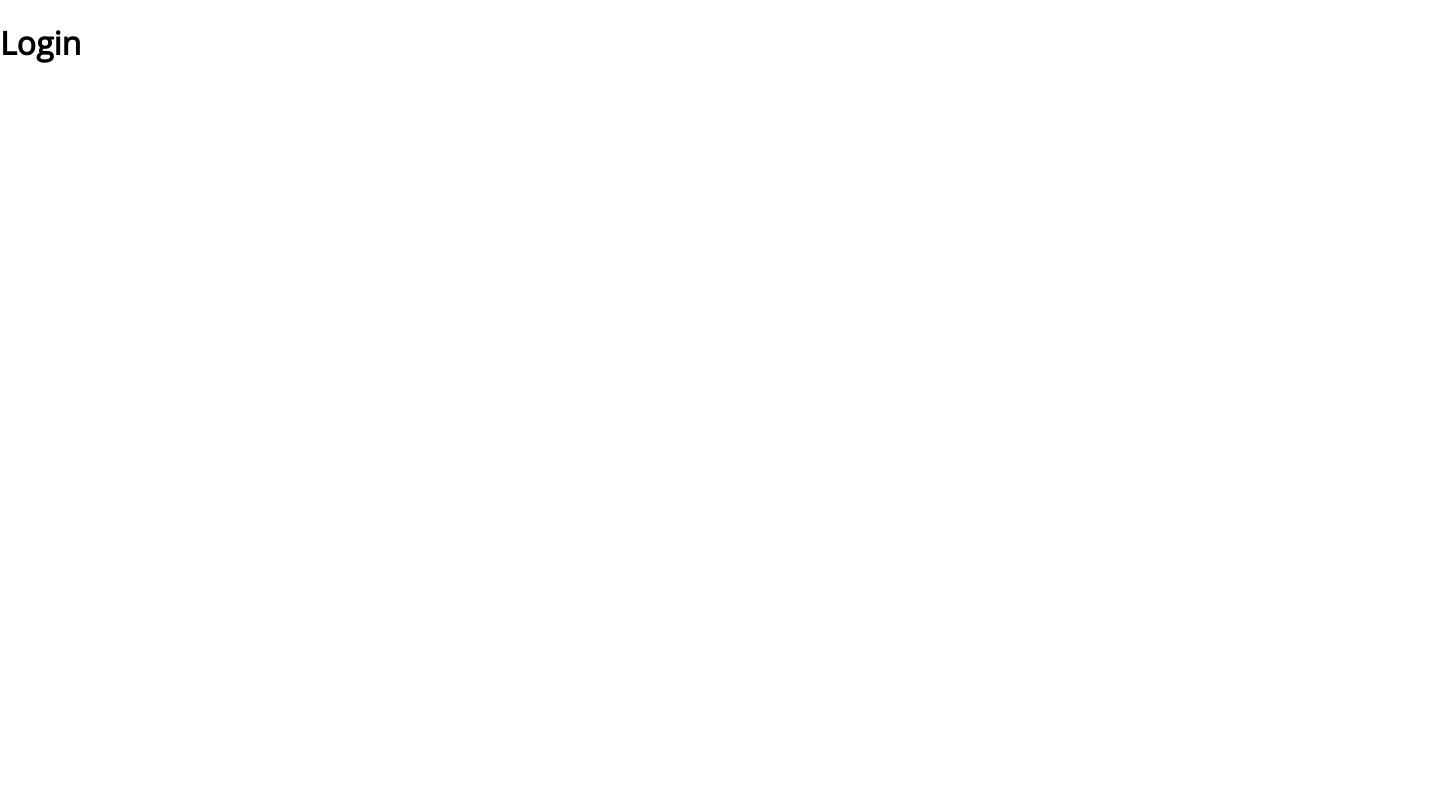
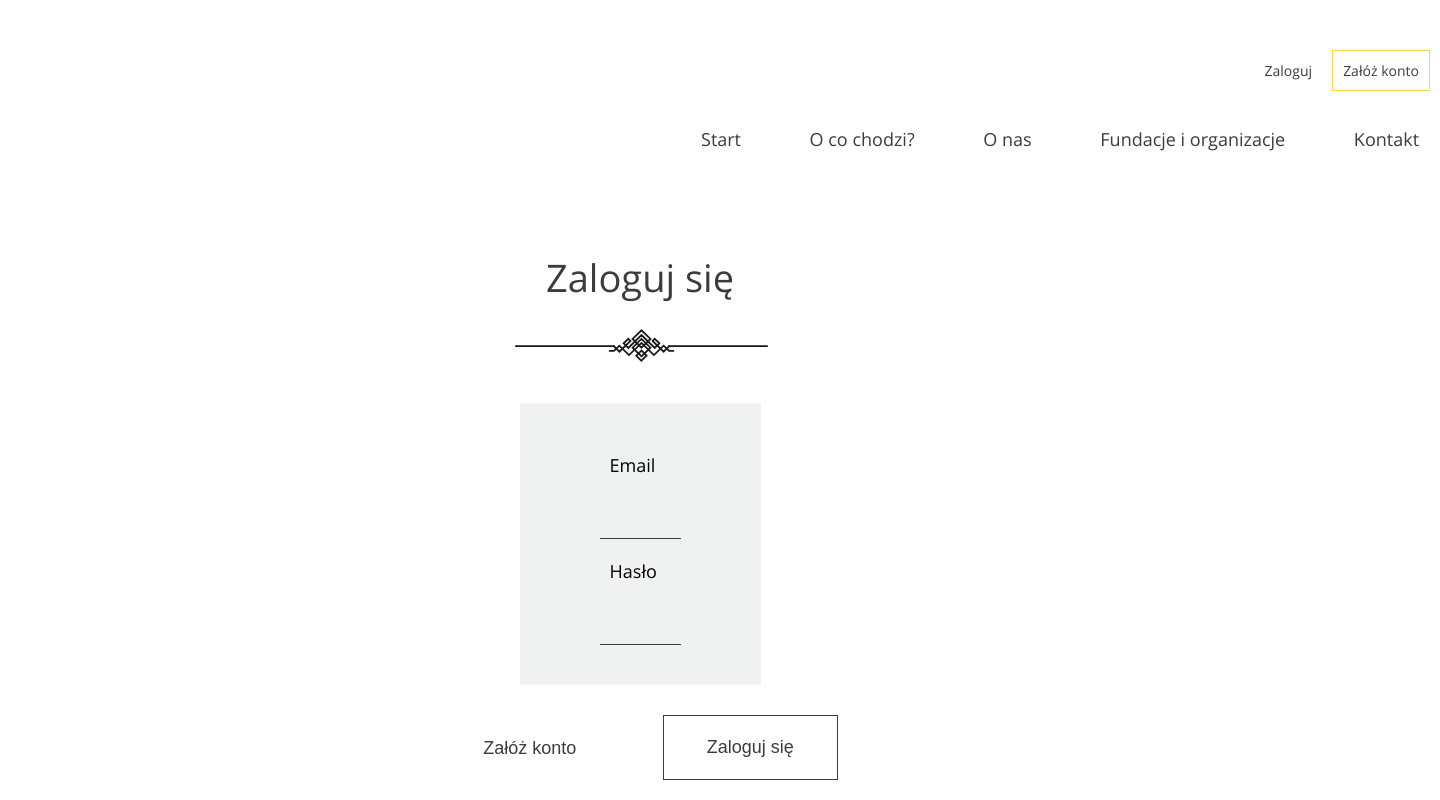
Before and after one commit to plus-minus/dobre-rece, a React (Create React App) app: page /logowanie in a window 1280 px wide. Shown: the whole page, 1440 px wide, since content can reach past the window. Built offline with nearby package versions, Linux system fonts and the light colour scheme.

Commit message:
Login/Register/Logout layout

```diff
--- a/src/App.js
+++ b/src/App.js
@@ -1,5 +1,5 @@
 import React from 'react';
-import {BrowserRouter, Route} from "react-router-dom";
+import {BrowserRouter, Route, Switch} from "react-router-dom";
 import Home from "./components/Home";
 import OddajRzeczy from "./components/OddajRzeczy";
 import Login from "./components/Login";
@@ -18,11 +18,14 @@ class App extends React.Component {
     return (
       <div className="App">
         <BrowserRouter>
+        <Switch>
           <Route exact path="/" component={Home} />
           <Route path="/oddaj-rzeczy" component={OddajRzeczy} />
           <Route path="/logowanie" component={Login} />
           <Route path="/rejestracja" component={Register} />
           <Route path="/wylogowano" component={Logout} />
+          <Route component={Home}/>
+          </Switch>
         </BrowserRouter>
       </div>
     );
--- a/src/components/Login.js
+++ b/src/components/Login.js
@@ -1,8 +1,31 @@
 import React from "react";
+import Navigation from "./Navigation";
+import "../scss/Login.scss";
+import {Link} from "react-router-dom";
 
 function Login() {
     return (
-        <h1>Login</h1>
+        <div id="view-login">
+            <Navigation/>
+
+            <div className="form">
+                <h1>Zaloguj się</h1>
+                <form>
+                    <div className="inputs">
+
+                    <label>Email</label>
+                    <input type="email"/>
+                        <label>Hasło</label>
+                        <input type="password" />
+                </div>
+                <div className="buttons">
+                        <button><Link to="/rejestracja">Załóż konto</Link></button>
+                    <button className="active">Zaloguj się</button>
+                </div>
+                </form>
+            </div>
+
+        </div>
     );
 }
 
--- a/src/components/Logout.js
+++ b/src/components/Logout.js
@@ -1,8 +1,24 @@
 import React from "react";
+import Navigation from "./Navigation";
+import "../scss/Login.scss";
+import { Link } from "react-router-dom";
 
 function Logout() {
     return (
-        <h1>Logout</h1>
+        <div id="view-logout">
+            <Navigation />
+
+            <div className="form">
+                <h1>Wylogowanie nastąpiło<br/>pomyślnie!</h1>
+                <form>
+                    <div></div>
+                    <div className="buttons">
+                        <button className="active"><Link to="/">Strona głowna</Link></button>
+                    </div>
+                </form>
+            </div>
+
+        </div>
     );
 }
 
--- a/src/components/Navigation.js
+++ b/src/components/Navigation.js
@@ -8,7 +8,7 @@ function Navigation(){
         <nav>
             <div className="auth">
                 <span><Link to="/logowanie">Zaloguj</Link></span>
-                <span><Link to="/rejestracja">Załóż konto</Link></span>
+                <span className="highlight"><Link to="/rejestracja">Załóż konto</Link></span>
             </div>
             <ul className="menu">
                 <li><Link to="/" >Start</Link></li>
--- a/src/components/Register.js
+++ b/src/components/Register.js
@@ -1,9 +1,35 @@
 import React from "react";
+import Navigation from "./Navigation";
+import "../scss/Login.scss";
+import { Link } from "react-router-dom";
 
 function Register() {
+
     return (
-        <h1>Register</h1>
+      <div id="view-register">
+        <Navigation />
+
+        <div className="form">
+          <h1>Załóż konto</h1>
+          <form>
+            <div className="inputs">
+              <label>Email</label>
+              <input type="email" />
+              <label>Hasło</label>
+              <input type="password" />
+              <label>Powtórz hasło</label>
+              <input type="password" />
+            </div>
+            <div className="buttons">
+              <button>
+                <Link to="/logowanie">Zaloguj się</Link>
+              </button>
+              <button className="active">Załóż konto</button>
+            </div>
+          </form>
+        </div>
+      </div>
     );
-}
+    }
 
 export default Register;
--- a/src/scss/Login.scss
+++ b/src/scss/Login.scss
@@ -0,0 +1,74 @@
+
+@import "./settings/mixins";
+@import "./settings/colors";
+
+#view-login, #view-register, #view-logout {
+    padding: 50px 150px;
+    height: 100vh;
+
+    nav {
+        width: 800px;
+        margin-left: 50%;
+    }
+
+    @include header-decoration();
+
+    .form{
+        width: 45%;
+        margin: 0 auto;
+        margin-top: 100px;
+
+
+        .inputs{
+            background: #F0F1F1;
+            padding: 30px 80px;
+            margin: 0 100px;
+
+            input, label {
+                display: block;
+                margin: 10px 0;
+                width: 100%;
+                font-size: 18px;
+                padding: 10px;
+                border: none;
+
+            }
+
+            input {
+                border-bottom: 1px solid $main-dark;
+                background: transparent;
+                outline: none;
+            }
+        }
+
+        .buttons{
+            display: flex;
+            justify-content: space-between;
+            padding-top: 30px;
+            text-align: center;
+            button {
+                background: transparent;
+                display: inline-block;
+                //padding: 20px 30px;
+                width: 175px;
+                height: 65px;
+                color: $main-dark;
+                font-size: 18px;
+                border: none;
+                margin: 0 auto;
+                &.active {
+                    border: 1px solid $main-dark;
+                }
+
+                a {
+                    cursor: pointer;
+                    color: $main-dark;
+                    display: block;
+                    width: 100%;
+                    height: 100%;
+                    line-height: 65px;
+                }
+            }
+        }
+    }
+}
--- a/src/scss/main.scss
+++ b/src/scss/main.scss
@@ -27,3 +27,8 @@ a {
 .active {
   border: 1px solid $main-dark;
 }
+
+.highlight {
+  border: 1px solid $border;
+  padding: 10px;
+}
--- a/src/scss/settings/_colors.scss
+++ b/src/scss/settings/_colors.scss
@@ -1,5 +1,5 @@
 $color1: #F0F1F1;
 $infoColor: #5E5322;
-$color3: #FAD648;
+$border: #FAD648;
 $secondary-dark: #737373;
 $main-dark: #3C3C3C;
```
